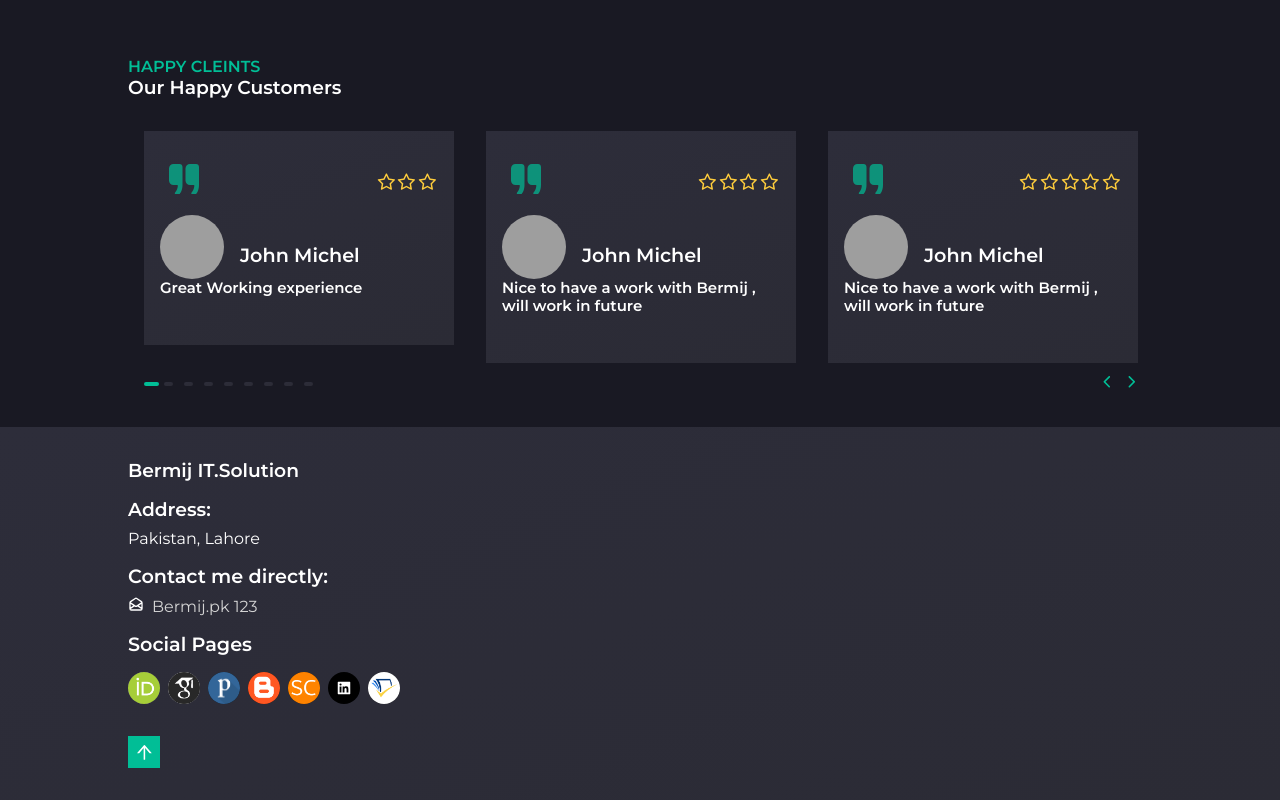
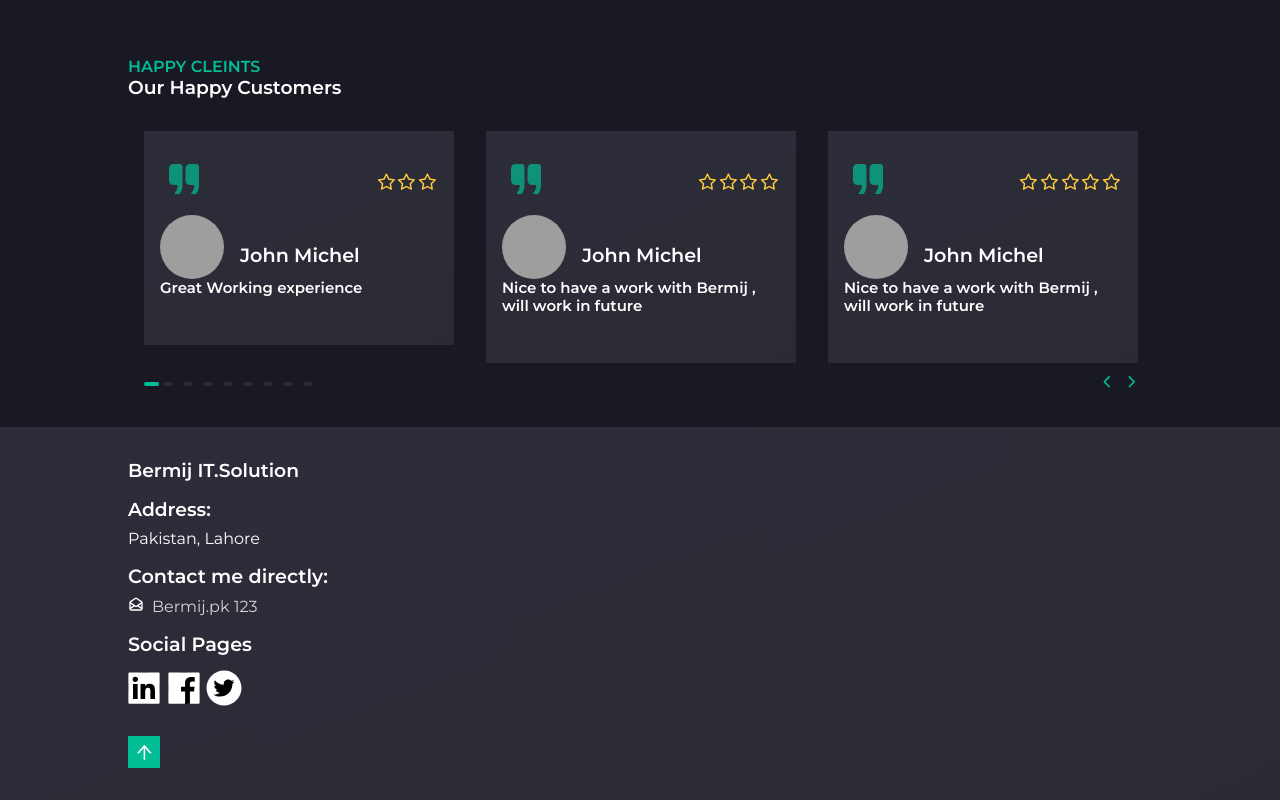
Before and after one commit to Zahidkhan816/Bermij-IT-Solution, a React (Create React App) app: page / in a window 1280 px wide. Shown: the part 3069-3869 px from the top of the page. Built offline with nearby package versions, Linux system fonts and the light colour scheme; grey boxes are pictures that could not be loaded; the HTML template or start-up script is replaced by a standard one.

Commit message:
update ui

```diff
--- a/src/components/Footer/Footer.jsx
+++ b/src/components/Footer/Footer.jsx
@@ -3,7 +3,7 @@ import styled from "styled-components";
 import { MdAlternateEmail } from "react-icons/md";
 import { CgProfile } from "react-icons/cg";
 import { HiOutlineMailOpen } from "react-icons/hi";
-import { AiFillGithub, AiFillLinkedin, AiOutlineArrowUp } from "react-icons/ai";
+import { AiFillGithub, AiFillLinkedin, AiOutlineArrowUp  ,AiFillFacebook,AiOutlineMail, AiFillTwitterCircle, AiFillTwitterSquare} from "react-icons/ai";
 import { BsFacebook, BsSlack } from "react-icons/bs";
 import { FiMail, FiPhoneCall } from "react-icons/fi";
 import { Slide, Zoom, Fade } from "react-awesome-reveal";
@@ -62,7 +62,7 @@ const Footer = () => {
             <h1>Social Pages</h1>
           </Slide>
           <div className="icons">
-            <Zoom>
+            {/* <Zoom>
               <span>
                 <a href="https://orcid.org/0000-0001-9687-9790" target="_blank">
                 <img style={{width:"2rem", borderRadius:"1rem"}} src={OricdId} alt="" />
@@ -96,21 +96,35 @@ const Footer = () => {
                 <img style={{width:"2rem", borderRadius:"1rem"}} src={Scopus} alt="" />
                 </a>
               </span>
-            </Zoom>
+            </Zoom> */}
             <Zoom>
               <span>
-                <a target="_blank" href="https://www.linkedin.com/in/dr-irshad-ahmed-sumra-aa811140/">
-                  <AiFillLinkedin />
+                <a target="_blank" href="https://www.linkedin.com/company/website-designing-pakistan/?viewAsMember=true">
+                  <AiFillLinkedin style={{fontSize:"40px"}} />
                 </a>
               </span>
             </Zoom>
             <Zoom>
               <span>
+                <a target="_blank" href="https://www.facebook.com/bermijpk">
+                  <AiFillFacebook style={{fontSize:"40px"}}/>
+                </a>
+              </span>
+            </Zoom>
+            <Zoom>
+              <span>
+                <a target="_blank" href="https://twitter.com/WebDesignerPk">
+                  < AiFillTwitterCircle style={{fontSize:"40px"}}/>
+                </a>
+              </span>
+            </Zoom>
+            {/* <Zoom>
+              <span>
                 <a href="https://www.semanticscholar.org/author/Dr.Irshad-Ahmed-Sumra/3173527" target="_blank">
                 <img style={{width:"2rem", borderRadius:"1rem"}} src={Semanticscholar} alt="" />
                 </a>
               </span>
-            </Zoom>
+            </Zoom> */}
           </div>
         </div>
         <Fade>
```
